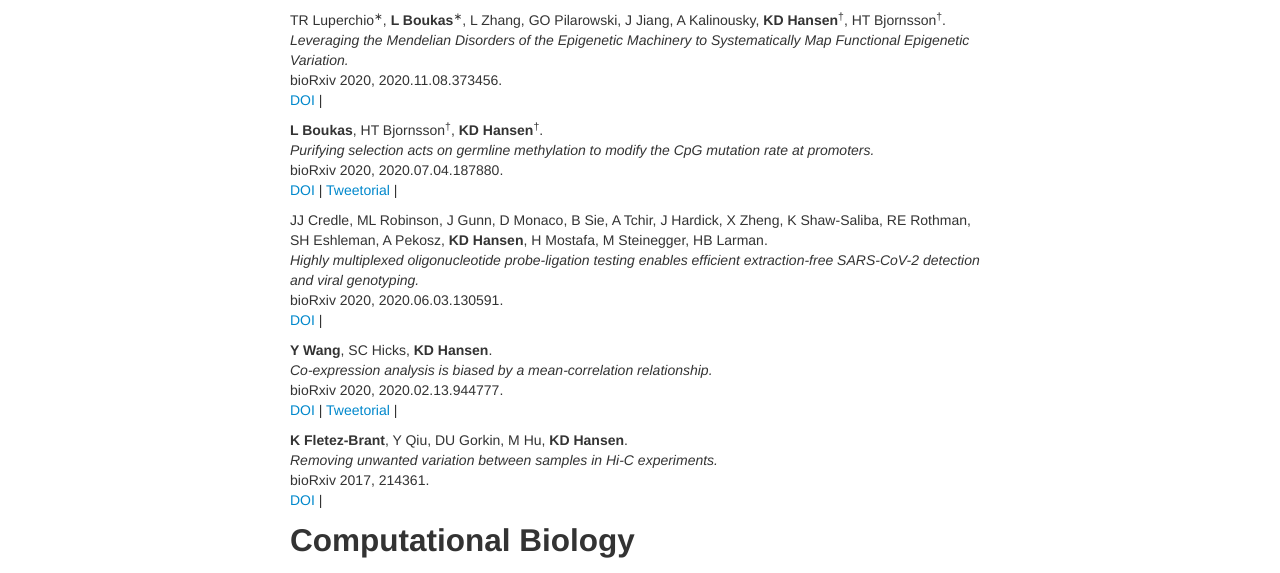
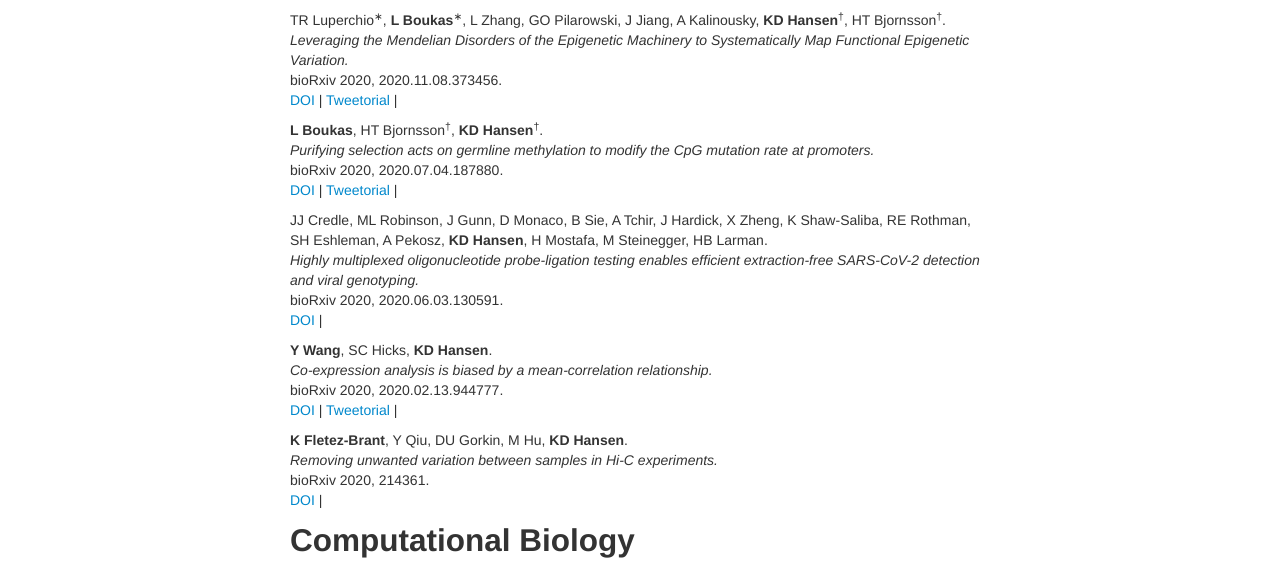
Before and after one commit to hansenlab/hansenlab.github.io, a Jekyll site: the page built from 02-pubs.md, in a window 1280 px wide and 900 px high. Shown: the part 272-845 px from the top of the window. Built offline with Jekyll 4.4.1, drawn with Linux system fonts in a browser that asks for light colours; comment, search, counter and statistics services are not loaded.

Commit message:
publications

```diff
--- a/02-pubs.md
+++ b/02-pubs.md
@@ -24,6 +24,7 @@ TR Luperchio<sup>&lowast;</sup>, **L Boukas**<sup>&lowast;</sup>, L Zhang, GO Pi
 _Leveraging the Mendelian Disorders of the Epigenetic Machinery to Systematically Map Functional Epigenetic Variation._
 bioRxiv 2020, 2020.11.08.373456.
 [DOI](https://doi.org/10.1101/2020.11.08.373456) |
+[Tweetorial](https://twitter.com/KasperDHansen/status/1326157533631963136?s=20) |
 <span data-badge-type="4" data-doi="10.1101/2020.11.08.373456" data-hide-no-mentions="true" class="altmetric-embed"> </span>
 
 **L Boukas**, HT Bjornsson<sup>&dagger;</sup>, **KD Hansen**<sup>&dagger;</sup>.
@@ -48,7 +49,7 @@ bioRxiv 2020, 2020.02.13.944777.
 
 **K Fletez-Brant**, Y Qiu, DU Gorkin, M Hu, **KD Hansen**.
 _Removing unwanted variation between samples in Hi-C experiments._
-bioRxiv 2017, 214361.
+bioRxiv 2020, 214361.
 [DOI](https://doi.org/10.1101/214361) |
 <span data-badge-type="4" data-doi="10.1101/214361" data-hide-no-mentions="true" class="altmetric-embed"> </span>
 
```
